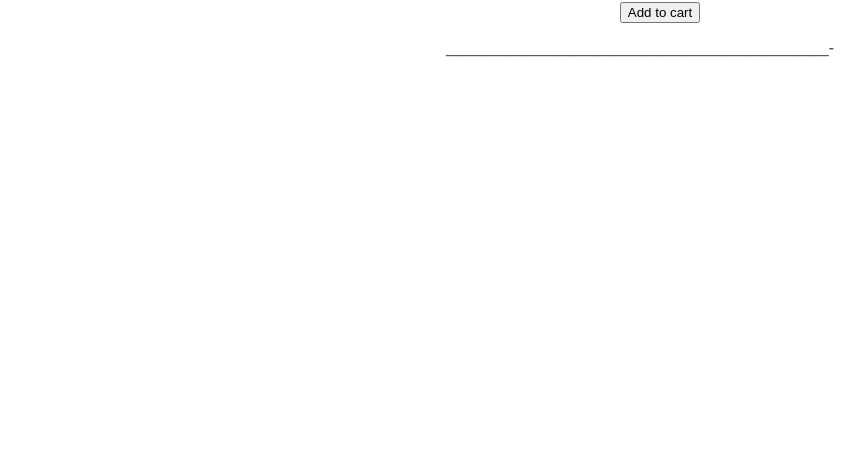
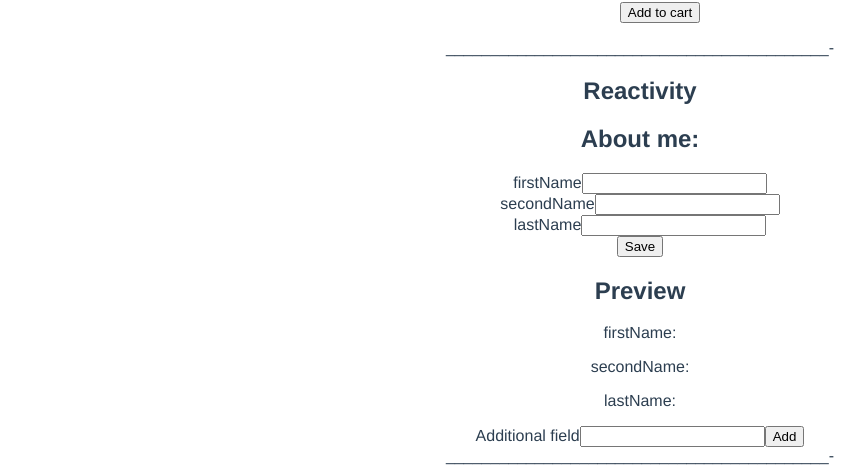
Before and after one commit to Olena-front-ua/online-shop, a Vue app: page / in a window 1280 px wide. Shown: the part 2921-3391 px from the top of the page, without its empty margins (0-865 px from the left). Before the commit the page ends 2986 px from the top, so only its background shows below. Built offline with nearby package versions, Linux system fonts and the light colour scheme.

Commit message:
feature(reactivity): Added form.

```diff
--- /dev/null
+++ b/src/components/Reactivity.vue
@@ -0,0 +1,47 @@
+<template>
+  <div>
+    <h2>Reactivity</h2>
+    <div>
+      <div>
+        <h2>About me:</h2>
+        <div v-for="(fieldValue, fieldLabel, index) in formFields" :key="index">
+          <label :for="fieldLabel">{{ fieldLabel }}</label>
+          <input id="fieldLabel" v-model="formFields[fieldLabel]" />
+        </div>
+        <button type="submit">Save</button>
+      </div>
+      <div>
+        <h2>Preview</h2>
+        <p v-for="(fieldValue, fieldLabel, index) in formFields" :key="index">
+          {{ `${fieldLabel}: ${fieldValue}` }}
+        </p>
+      </div>
+    </div>
+    <div>
+      <label for="additionalField">Additional field</label>
+      <input id="additionalField" v-model="additionalField" />
+      <button type="button" @click="addNewField">Add</button>
+    </div>
+  </div>
+</template>
+
+<script>
+export default {
+  name: "ReactivityForm",
+  data() {
+    return {
+      formFields: {
+        firstName: "",
+        secondName: "",
+        lastName: "",
+      },
+      additionalField: "",
+    };
+  },
+  methods: {
+    addNewField() {
+      this.$set(this.formFields, this.additionalField, "");
+    },
+  },
+};
+</script>
--- a/src/views/Home.vue
+++ b/src/views/Home.vue
@@ -12,6 +12,8 @@
     <span>___________________________________________-</span>
     <ProductList />
     <span>___________________________________________-</span>
+    <ReactivityForm />
+    <span>___________________________________________-</span>
   </div>
 </template>
 
@@ -22,11 +24,13 @@ import UserCard from "@/components/UserCard.vue";
 import SearchByName from "@/components/SearchByName.vue";
 import Filters from "@/components/Filters.vue";
 import ProductList from "@/components/Product/ProductList.vue";
+import ReactivityForm from "@/components/Reactivity.vue";
 
 export default {
   // eslint-disable-next-line vue/multi-word-component-names
   name: "home",
   components: {
+    ReactivityForm,
     ProductList,
     Filters,
     SearchByName,
```
Also changed, not shown: 1 other file (tests, documents, lock files or other folders).
